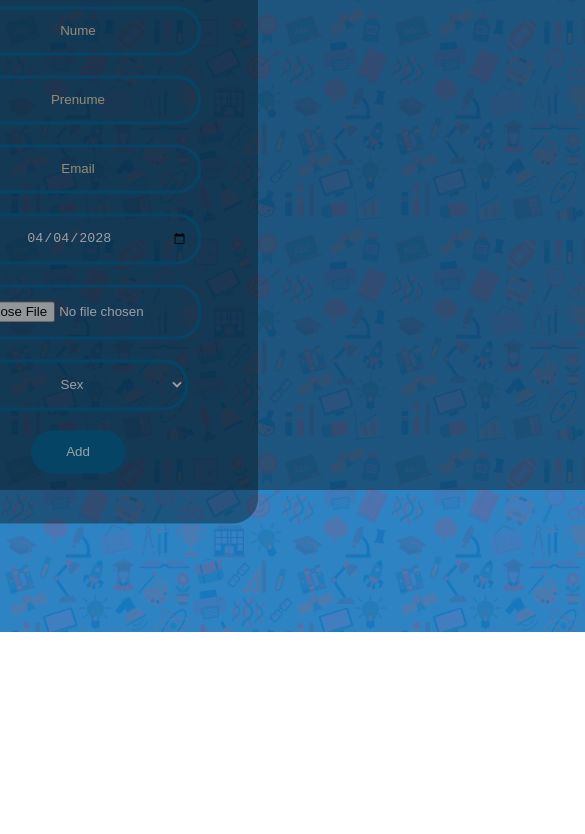
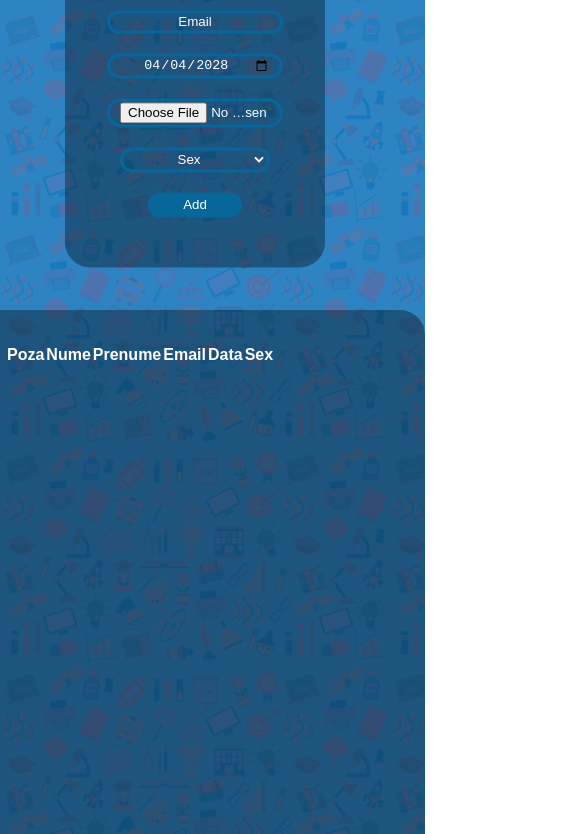
Before and after one commit to gramaovi/Project-2-InternshipPrincipal33Solutions, a plain HTML site: page index.html in a window 390 px wide. Shown: the part 212-1046 px from the top of the page, 585 px wide, since content can reach past the window. Before the commit the page ends 844 px from the top, so only its background shows below. Drawn offline with nearby package versions, Linux system fonts and the light colour scheme.

Commit message:
FullResponsive

```diff
--- a/index.css
+++ b/index.css
@@ -28,7 +28,11 @@ body{
     text-transform: uppercase;
     font-weight: 700;
 }
-.box_input input[type="text"],.box_input input[type="email"]
+.box_input input[type="text"],
+.box_input input[type="email"],
+.box_input input[type="date"],
+.box_input input[type="file"],
+.sex
 {
     border:0;
     background: none;
@@ -42,6 +46,7 @@ body{
     color:white;
     border-radius: 24px;
     transition: 0.25px;
+
 }
 .sex
 {
@@ -64,10 +69,15 @@ body{
     border-radius: 30%;
     box-shadow:0 1px 2px rgba(0, 0, 0, 0.2);
 }
-.box_input input[type="text"]:focus
+.box_input input[type="text"]:focus,
+.box_input input[type="email"]:focus,
+.box_input input[type="date"]:focus,
+.box_input input[type="file"]:focus,
+.sex:focus
 {
     width: 270px;
     border-color:#ffc400ec;
+
 }
 .box_input input[type="submit"]
 {
@@ -90,7 +100,7 @@ body{
 }
 
 ::placeholder{
-    color: wheat;
+    color: white;
 }
 
 a{
@@ -114,38 +124,7 @@ a{
     text-align:center;
     color:white;
 }
-.box_input input[type="date"]
-{
 
-    border:0;
-    background: none;
-    display:block;
-    margin: 20px auto;
-    text-align:center;
-    border: 3px solid #07679b;
-    padding:14px 10px;
-    width: 220px;
-    outline: none;
-    color:white;
-    border-radius: 24px;
-    transition: 0.25px;
-}
-.box_input input[type="file"]
-{
-
-    border:0;
-    background: none;
-    display:block;
-    margin: 20px auto;
-    text-align:center;
-    border: 3px solid #07679b;
-    padding:14px 10px;
-    width: 220px;
-    outline: none;
-    color:white;
-    border-radius: 24px;
-    transition: 0.25px;
-}
 .tables {
 
     position: relative;
@@ -161,3 +140,201 @@ a{
     max-height: 100%;
     padding-left: 60px;
 }
+
+@media (max-width: 1500px) {
+    .box_input{
+        width: 250px;
+        padding: 30px;
+        position: absolute;
+        top:50%;
+        left:20%;
+        transform: translate(-50%,-50%);
+        background:rgba(7, 16, 24, 0.4);
+        border-radius: 25px;
+        text-align:center;
+        color:white;
+    }
+    .box_input input[type="text"]:focus,
+.box_input input[type="email"]:focus,
+.box_input input[type="date"]:focus,
+.box_input input[type="file"]:focus,
+.sex:focus
+{
+    width: 170px;
+    border-color:#ffc400ec;
+
+}
+    .box_input input[type="text"],
+.box_input input[type="email"],
+.box_input input[type="date"],
+.box_input input[type="file"],
+.sex
+{
+    border:0;
+    background: none;
+    display:block;
+    margin: 20px auto;
+    text-align:center;
+    border: 3px solid #07679b;
+    padding:14px 10px;
+    width: 170px;
+    outline: none;
+    color:white;
+    border-radius: 24px;
+    transition: 0.25px;
+
+}
+    .box_datas{
+        width:600px;
+        height: 500px;
+        padding: 30px;
+        position: absolute;
+        top:50%;
+        left:65%;
+        transform: translate(-50%,-50%);
+        background:rgba(7, 16, 24, 0.4);
+        border-radius: 25px;
+        text-align:center;
+        color:white;
+    }
+    .tables td{
+        max-width: 100%;
+        max-height: 100%;
+        padding:15px;
+    }
+
+}
+@media (max-width: 1200px) {
+    .box_input{
+        width: 200px;
+        padding: 30px;
+        position: absolute;
+        top:50%;
+        left:20%;
+        transform: translate(-50%,-50%);
+        background:rgba(7, 16, 24, 0.4);
+        border-radius: 25px;
+        text-align:center;
+        color:white;
+    }
+    .box_input input[type="text"]:focus,
+.box_input input[type="email"]:focus,
+.box_input input[type="date"]:focus,
+.box_input input[type="file"]:focus,
+.sex:focus
+{
+    width: 150px;
+    border-color:#ffc400ec;
+
+}
+    .box_input input[type="text"],
+.box_input input[type="email"],
+.box_input input[type="date"],
+.box_input input[type="file"],
+.sex
+{
+    border:0;
+    background: none;
+    display:block;
+    margin: 20px auto;
+    text-align:center;
+    border: 3px solid #07679b;
+    padding:14px 10px;
+    width: 150px;
+    outline: none;
+    color:white;
+    border-radius: 24px;
+    transition: 0.25px;
+
+}
+    .box_datas{
+        width:400px;
+        height: 500px;
+        padding: 30px;
+        position: absolute;
+        top:50%;
+        left:65%;
+        transform: translate(-50%,-50%);
+        background:rgba(7, 16, 24, 0.4);
+        border-radius: 25px;
+        text-align:center;
+        color:white;
+    }
+    .tables td{
+        max-width: 100%;
+        max-height: 100%;
+
+        padding:0px;
+    }
+
+}
+@media (max-width: 835px) {
+    .box_input{
+        width: 200px;
+
+        padding: 30px;
+        position: absolute;
+        top:30%;
+        left:50%;
+        transform: translate(-50%,-50%);
+        background:rgba(7, 16, 24, 0.4);
+        border-radius: 25px;
+        text-align:center;
+        color:yellow;
+    }
+    .box_input input[type="submit"]
+{
+    border:0;
+    background:#07679b;
+    display:block;
+    margin: 20px auto;
+    text-align:center;
+    border: 3px solid ffc400ec;
+    padding:5px 35px;
+
+    outline: none;
+    color:white;
+    border-radius: 24px;
+    transition: 0.25px;
+    cursor: pointer;
+}
+    .box_input input[type="text"],
+.box_input input[type="email"],
+.box_input input[type="date"],
+.box_input input[type="file"],
+.sex
+{
+    border:0;
+    background: none;
+    display:block;
+    margin: 20px auto;
+    text-align:center;
+    border: 3px solid #07679b;
+    padding:1px 10px;
+    width: 150px;
+    outline: none;
+    color:white;
+    border-radius: 24px;
+    transition: 0.25px;
+
+}
+    .box_datas{
+        width:400px;
+        height: 500px;
+        padding: 30px;
+        position: absolute;
+        top:95%;
+        left:50%;
+        transform: translate(-50%,-50%);
+        background:rgba(7, 16, 24, 0.4);
+        border-radius: 25px;
+        text-align:center;
+        color:white;
+    }
+    .tables td{
+        max-width: 100%;
+        max-height: 100%;
+        padding:0px;
+    }
+
+}
--- a/operations.js
+++ b/operations.js
@@ -122,7 +122,7 @@ case 12:
         row.insertCell(3).innerHTML= email.value;
         row.insertCell(4).innerHTML= newDate;
         row.insertCell(5).innerHTML= sex_value;
-        row.insertCell(6).innerHTML= '<input type="button" value = " X " onClick="Javacsript:deleteRow(this)">';
+        row.insertCell(6).innerHTML= '<input type="button" style="border-radius: 35%;" value = " X " onClick="Javacsript:deleteRow(this)">';
     }
 
 
```
Also changed, not shown: index.html (+1 -0 lines).
